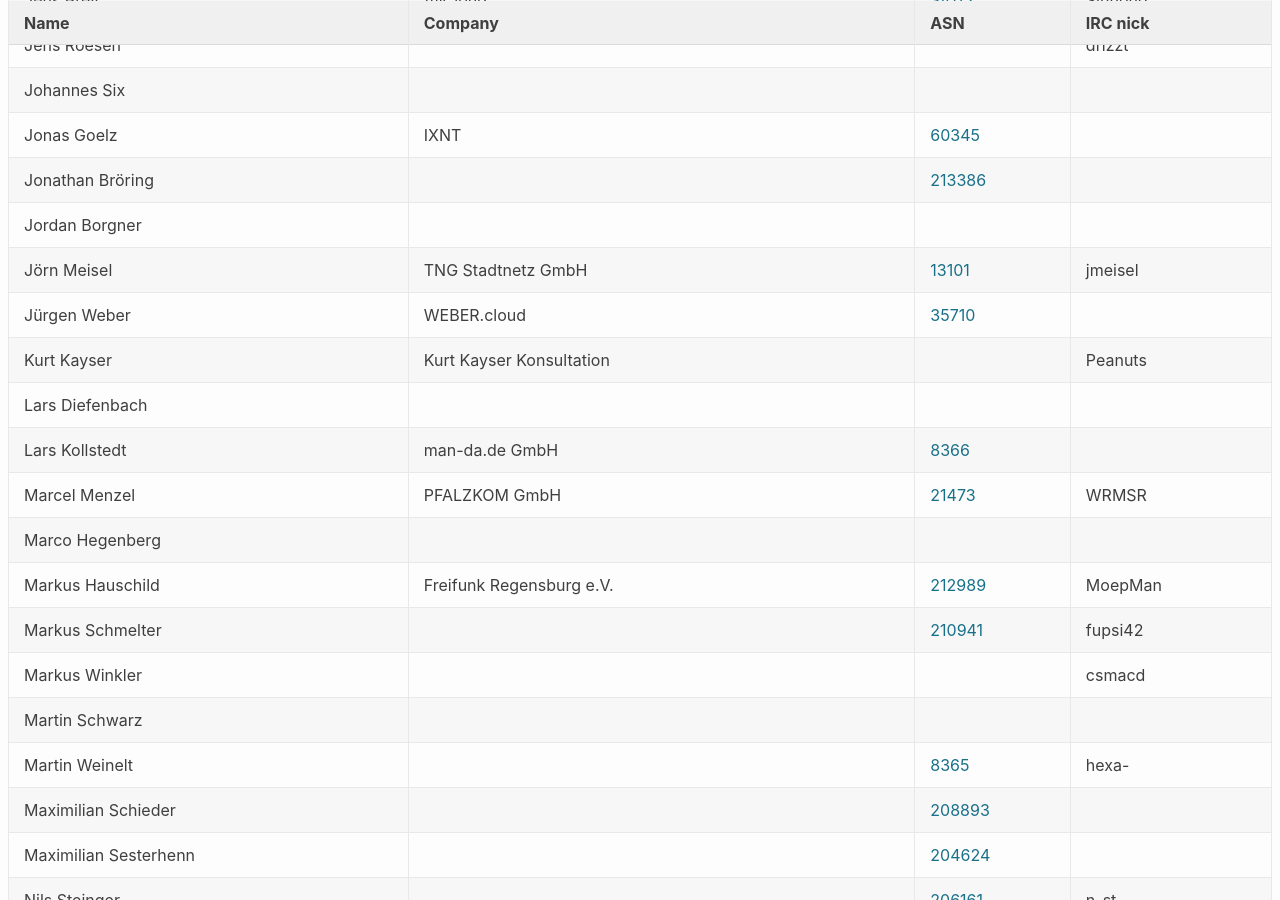
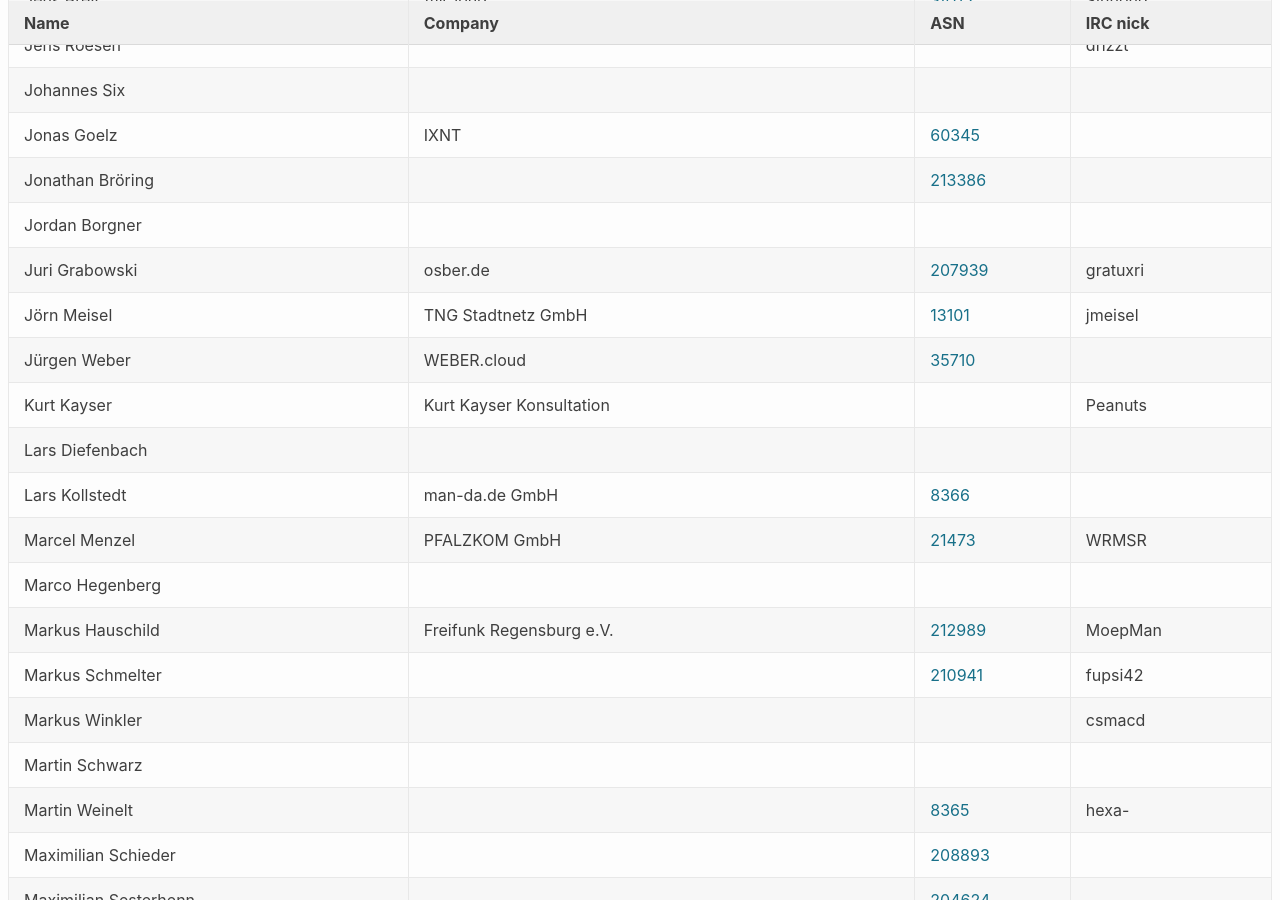
Before and after one commit to denog/pretix-attendeelist, a Jekyll site: the page built from denog14/index.md, in a window 1280 px wide and 900 px high, scrolled down 643 px. Built offline with Jekyll 4.4.1, drawn with Linux system fonts in a browser that asks for light colours.

Commit message:
Latest data: Fri Sep  9 14:36:25 UTC 2022

```diff
--- a/_data/attendees_denog14_onsite.json
+++ b/_data/attendees_denog14_onsite.json
@@ -112,6 +112,12 @@
     "company": "WEBER.cloud",
     "irc": null,
     "asn": "35710"
+  },
+  {
+    "name": "Juri Grabowski",
+    "company": "osber.de",
+    "irc": "gratuxri",
+    "asn": "207939"
   },
   {
     "name": "Kurt Kayser",
```
